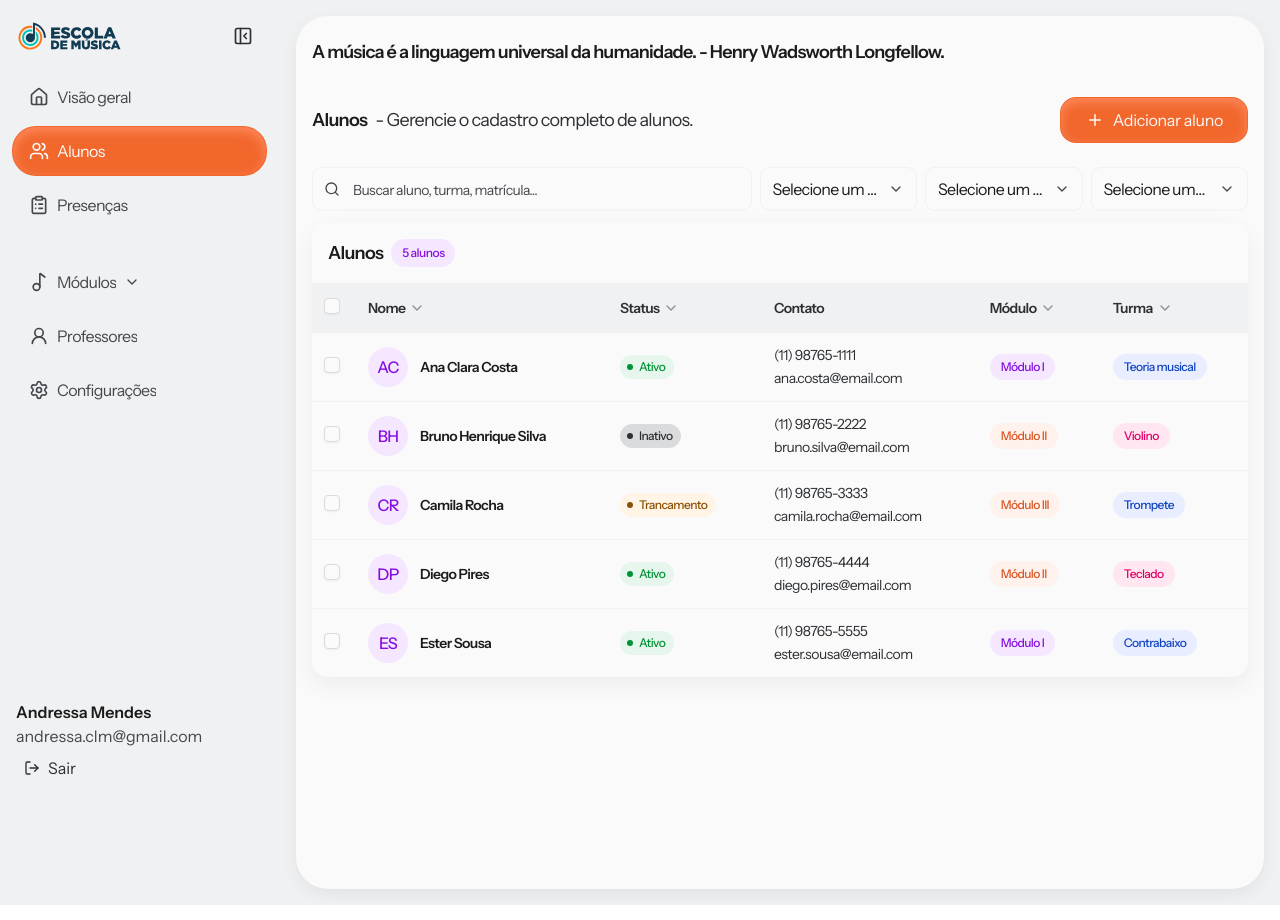
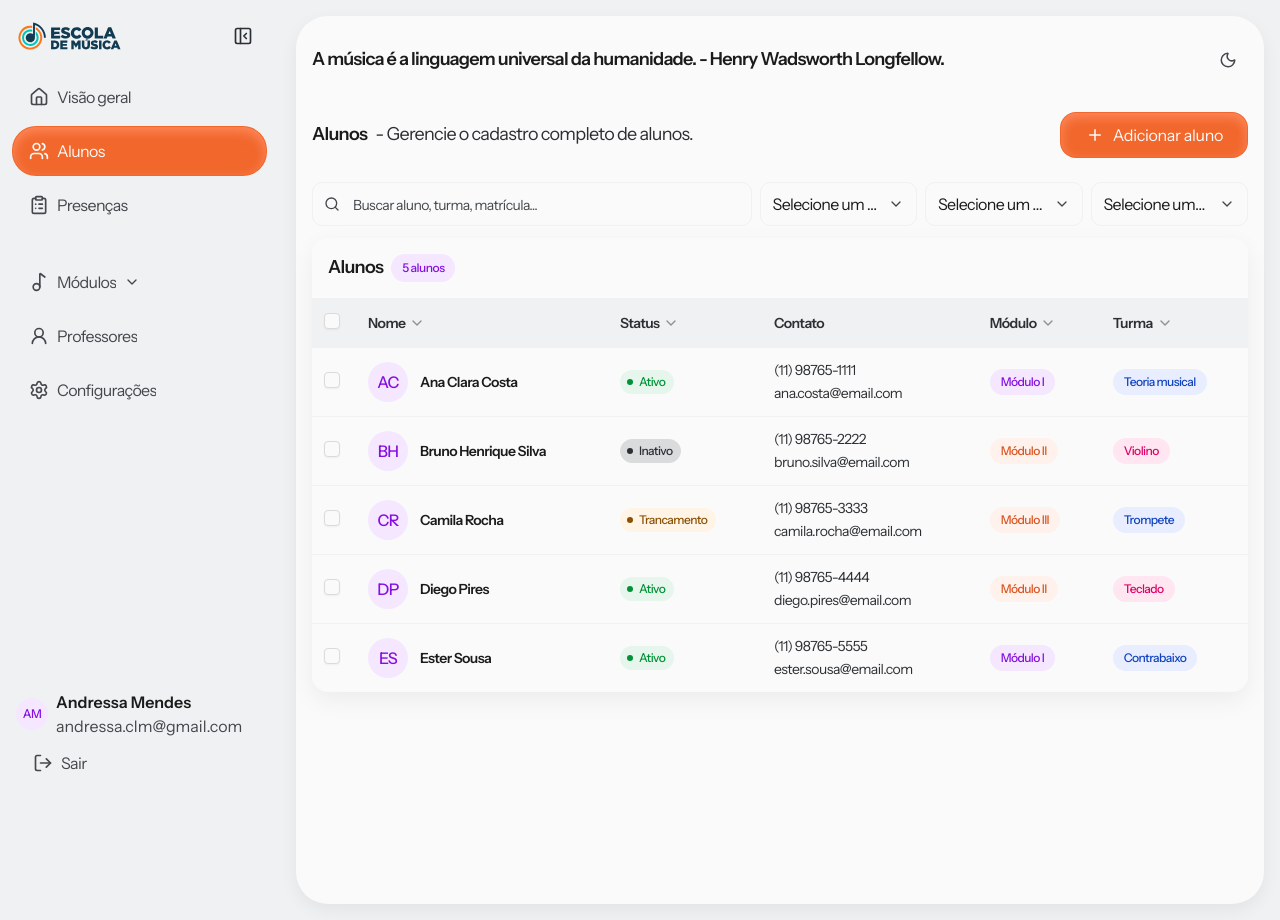
Before and after one commit to AndressaMendess/clm-gestao-2.0, a Next.js app: page /students in a window 1280 px wide. Built offline with nearby package versions, Linux system fonts and the light colour scheme.

Commit message:
feat: update sidebar nav tooltip and add password input

```diff
--- a/src/components/ui/input/index.tsx
+++ b/src/components/ui/input/index.tsx
@@ -7,3 +7,5 @@ export { CepInput, CpfInput, PhoneInput, RgInput } from "./masked-inputs";
 export type { MaskedInputProps } from "./masked-inputs";
 export { SearchInput } from "./search-input";
 export type { SearchInputProps } from "./search-input";
+export { PasswordInput } from "./password-input";
+export type { PasswordInputProps } from "./password-input";
--- /dev/null
+++ b/src/components/ui/input/password-input.tsx
@@ -0,0 +1,67 @@
+"use client";
+
+import { Eye, EyeOff } from "lucide-react";
+import { forwardRef, useId, useState } from "react";
+import { cx } from "@/lib/cx";
+import { Input } from "./input.base";
+import { getInputHelperStyles, inputFieldWrapperStyles } from "./input.styles";
+import type { InputProps } from "./input.types";
+
+export type PasswordInputProps = Omit<InputProps, "type"> & {
+  hidePasswordAriaLabel?: string;
+  showPasswordAriaLabel?: string;
+};
+
+export const PasswordInput = forwardRef<HTMLInputElement, PasswordInputProps>(function PasswordInput(
+  {
+    className,
+    helperText,
+    helperTone,
+    hidePasswordAriaLabel = "Ocultar senha",
+    id,
+    showPasswordAriaLabel = "Mostrar senha",
+    tone,
+    wrapperClassName,
+    ...props
+  },
+  ref,
+) {
+  const [isVisible, setIsVisible] = useState(false);
+  const generatedId = useId();
+  const inputId = id ?? generatedId;
+  const helperId = helperText ? `${inputId}-helper` : undefined;
+  const describedBy = [props["aria-describedby"], helperId].filter(Boolean).join(" ") || undefined;
+  const resolvedTone = tone ?? helperTone ?? "default";
+
+  return (
+    <div className={cx(inputFieldWrapperStyles, wrapperClassName)}>
+      <div className="relative">
+        <Input
+          {...props}
+          aria-describedby={describedBy}
+          className={cx("pr-10", className)}
+          helperText={undefined}
+          id={inputId}
+          ref={ref}
+          tone={resolvedTone}
+          type={isVisible ? "text" : "password"}
+        />
+
+        <button
+          aria-label={isVisible ? hidePasswordAriaLabel : showPasswordAriaLabel}
+          className="absolute right-3 top-1/2 inline-flex h-6 w-6 -translate-y-1/2 items-center justify-center rounded-full text-[var(--content-tertiary)] transition-colors hover:text-[var(--content-primary)] focus-visible:outline-none focus-visible:ring-2 focus-visible:ring-[var(--button-focus-ring)]"
+          onClick={() => setIsVisible((currentValue) => !currentValue)}
+          type="button"
+        >
+          {isVisible ? <EyeOff className="h-4 w-4" /> : <Eye className="h-4 w-4" />}
+        </button>
+      </div>
+
+      {helperText ? (
+        <p className={getInputHelperStyles(resolvedTone)} id={helperId}>
+          {helperText}
+        </p>
+      ) : null}
+    </div>
+  );
+});
--- a/src/components/ui/nav-item/index.tsx
+++ b/src/components/ui/nav-item/index.tsx
@@ -1,5 +1,6 @@
 import { ChevronDown } from "lucide-react";
 import { cx } from "@/lib/cx";
+import { Tooltip } from "../tooltip";
 import { getNavItemStyles, navItemLabelStyles } from "./nav-item.styles";
 import type { NavItemProps } from "./nav-item.types";
 
@@ -18,9 +19,7 @@ export function NavItem({
   variant = "simple",
 }: NavItemProps) {
   const isCollapsedVariant = variant === "simple-collapsed" || variant === "composite-collapsed";
-
-  return (
-    <div className="w-full">
+  const buttonElement = (
     <button
       aria-label={ariaLabel ?? (isCollapsedVariant || !showLabel ? label : undefined)}
       aria-controls={ariaControls}
@@ -36,6 +35,11 @@ export function NavItem({
         <ChevronDown className={cx("ml-auto h-4 w-4 transition-transform", ariaExpanded ? "rotate-180" : "rotate-0")} />
       ) : null}
     </button>
+  );
+
+  return (
+    <div className="w-full">
+      {isCollapsedVariant ? <Tooltip content={label}>{buttonElement}</Tooltip> : buttonElement}
       {variant === "composite" && children ? <div className="mt-1 pl-4">{children}</div> : null}
     </div>
   );
--- a/src/components/ui/nav-item/nav-item.styles.ts
+++ b/src/components/ui/nav-item/nav-item.styles.ts
@@ -7,8 +7,8 @@ const navItemVariantStyles: Record<NavItemVariant, string> = {
   simple: "px-4 py-3",
   composite: "px-4 py-3",
   subitem: "px-4 py-3",
-  "simple-collapsed": "justify-center px-0 py-4",
-  "composite-collapsed": "justify-center px-0 py-4",
+  "simple-collapsed": "min-w-16 justify-center px-0 py-4",
+  "composite-collapsed": "min-w-16 justify-center px-0 py-4",
 };
 
 const defaultStateStyles: Record<NavItemState, string> = {
--- a/src/components/ui/sidebar/index.tsx
+++ b/src/components/ui/sidebar/index.tsx
@@ -16,6 +16,7 @@ import {
 import Image from "next/image";
 import { useMemo, useState } from "react";
 import { cx } from "@/lib/cx";
+import { Avatar } from "../avatar";
 import { NavItem } from "../nav-item";
 import {
   getSidebarOverlayStateStyles,
@@ -26,7 +27,6 @@ import {
   sidebarFooterStyles,
   sidebarHeaderStyles,
   sidebarIconButtonStyles,
-  sidebarLogoutStyles,
   sidebarModulesListStyles,
   sidebarNavBlocksStyles,
   sidebarNavStyles,
@@ -232,16 +232,25 @@ export function Sidebar({
 
         <footer className={sidebarFooterStyles}>
           {showLabels ? (
-            <div>
-              <p className={sidebarUserNameStyles}>{user.name}</p>
-              <p className={sidebarUserEmailStyles}>{user.email}</p>
+            <div className="flex items-center gap-2">
+              <Avatar name={user.name} size="sm" />
+              <div className="min-w-0">
+                <p className={sidebarUserNameStyles}>{user.name}</p>
+                <p className={sidebarUserEmailStyles}>{user.email}</p>
+              </div>
             </div>
           ) : null}
 
-          <button aria-label="Sair" className={sidebarLogoutStyles} onClick={onLogout} type="button">
-            <LogOut className="h-4 w-4 shrink-0" />
-            {showLabels ? <span>Sair</span> : null}
-          </button>
+          <div className="mt-3">
+            <NavItem
+              icon={LogOut}
+              label="Sair"
+              onClick={onLogout}
+              showLabel={showLabels}
+              state="inactive"
+              variant={showLabels ? "simple" : "simple-collapsed"}
+            />
+          </div>
         </footer>
       </aside>
 
--- a/src/components/ui/sidebar/sidebar.styles.ts
+++ b/src/components/ui/sidebar/sidebar.styles.ts
@@ -8,7 +8,7 @@ export function getSidebarOverlayStateStyles(open: boolean): string {
 }
 
 export const sidebarShellStyles =
-  "z-50 flex h-screen w-[280px] shrink-0 flex-col border-r border-[var(--border-primary)] bg-[var(--background-secondary)] transition-[width,transform] duration-200";
+  "z-50 flex h-screen w-[280px] shrink-0 flex-col overflow-visible border-r border-[var(--border-primary)] bg-[var(--background-secondary)] transition-[width,transform] duration-200";
 
 export function getSidebarStateStyles(collapsed: boolean, open: boolean): string {
   return cx(
@@ -28,7 +28,7 @@ export const sidebarBrandTextStyles =
 export const sidebarIconButtonStyles =
   "inline-flex h-10 w-10 items-center justify-center rounded-[10px] border border-[var(--border-primary)] text-[var(--content-secondary)] transition-colors hover:bg-[var(--background-primary)] focus-visible:outline-none focus-visible:ring-2 focus-visible:ring-[var(--button-focus-ring)] focus-visible:ring-offset-2";
 
-export const sidebarContentStyles = "flex flex-1 flex-col overflow-y-auto px-3 pb-3";
+export const sidebarContentStyles = "flex flex-1 flex-col overflow-x-visible overflow-y-auto px-3 pb-3";
 export const sidebarNavStyles = "flex flex-col gap-1";
 export const sidebarNavBlocksStyles = "flex flex-col gap-5";
 
@@ -45,5 +45,3 @@ export const sidebarUserNameStyles =
   "truncate text-[var(--content-primary)] [font-size:var(--typography-body-medium-font-size)] [line-height:var(--typography-body-medium-line-height)] [font-weight:600]";
 export const sidebarUserEmailStyles =
   "truncate text-[var(--content-tertiary)] [font-size:var(--typography-body-small-font-size)] [line-height:var(--typography-body-small-line-height)]";
-export const sidebarLogoutStyles =
-  "mt-3 inline-flex w-full items-center gap-2 rounded-lg px-2 py-2 text-[var(--content-secondary)] transition-colors hover:bg-[var(--background-primary)] hover:text-[var(--content-primary)] focus-visible:outline-none focus-visible:ring-2 focus-visible:ring-[var(--button-focus-ring)] focus-visible:ring-offset-2";
--- a/src/components/ui/topbar/index.tsx
+++ b/src/components/ui/topbar/index.tsx
@@ -1,6 +1,13 @@
-import { Menu } from "lucide-react";
+"use client";
+
+import { Menu, Moon, Sun } from "lucide-react";
 import Image from "next/image";
+import { useEffect, useMemo, useState } from "react";
+import { tokens } from "../../../../design-system/tokens";
+import { IconButton } from "../button";
 import {
+  topbarActionsStyles,
+  topbarDesktopGroupStyles,
   topbarMenuButtonStyles,
   topbarMobileGroupStyles,
   topbarQuoteStyles,
@@ -8,14 +15,47 @@ import {
 } from "./topbar.styles";
 import type { TopbarProps } from "./topbar.types";
 
+const THEME_STORAGE_KEY = "clm-theme";
+const darkThemeClass = "dark";
+
 export function Topbar({ onMenuClick, showMenuButton = true }: TopbarProps) {
+  const availableThemes = useMemo(
+    () => Object.keys(tokens.colors.semantic.background.primary) as Array<"light" | "dark">,
+    [],
+  );
+  const [theme, setTheme] = useState<"light" | "dark">("light");
+
+  useEffect(() => {
+    const root = document.documentElement;
+    const storedTheme = localStorage.getItem(THEME_STORAGE_KEY);
+    const storedThemeIsValid = storedTheme && availableThemes.includes(storedTheme as "light" | "dark");
+    const systemPrefersDark = window.matchMedia("(prefers-color-scheme: dark)").matches;
+
+    const initialTheme = storedThemeIsValid
+      ? (storedTheme as "light" | "dark")
+      : systemPrefersDark
+        ? "dark"
+        : "light";
+
+    root.classList.toggle(darkThemeClass, initialTheme === "dark");
+    setTheme(initialTheme);
+  }, [availableThemes]);
+
+  function handleToggleTheme() {
+    const root = document.documentElement;
+    const nextTheme = theme === "dark" ? "light" : "dark";
+
+    root.classList.toggle(darkThemeClass, nextTheme === "dark");
+    localStorage.setItem(THEME_STORAGE_KEY, nextTheme);
+    setTheme(nextTheme);
+  }
+
   return (
     <header className={topbarRootStyles}>
-      <p className={topbarQuoteStyles}>
-        A música é a linguagem universal da humanidade. - Henry Wadsworth Longfellow.
-      </p>
+      <p className={topbarQuoteStyles}>A música é a linguagem universal da humanidade. - Henry Wadsworth Longfellow.</p>
 
       <div className={topbarMobileGroupStyles}>
+        <div className={topbarActionsStyles}>
           {showMenuButton ? (
             <button
               aria-label="Abrir menu"
@@ -25,11 +65,24 @@ export function Topbar({ onMenuClick, showMenuButton = true }: TopbarProps) {
             >
               <Menu className="h-5 w-5" />
             </button>
-        ) : (
-          <span />
-        )}
+          ) : null}
+
+          <IconButton
+            icon={theme === "dark" ? Sun : Moon}
+            label={theme === "dark" ? "Ativar tema claro" : "Ativar tema escuro"}
+            onClick={handleToggleTheme}
+          />
+        </div>
 
         <Image alt="CLM Gestão" className="h-8 w-auto object-contain" height={33} src="/images/clm-logo.svg" width={110} />
+      </div>
+
+      <div className={topbarDesktopGroupStyles}>
+        <IconButton
+          icon={theme === "dark" ? Sun : Moon}
+          label={theme === "dark" ? "Ativar tema claro" : "Ativar tema escuro"}
+          onClick={handleToggleTheme}
+        />
       </div>
     </header>
   );
--- a/src/components/ui/topbar/topbar.styles.ts
+++ b/src/components/ui/topbar/topbar.styles.ts
@@ -5,6 +5,9 @@ export const topbarQuoteStyles =
   "hidden text-[var(--content-primary)] [font-size:var(--typography-body-x-large-semibold-font-size)] [line-height:var(--typography-body-x-large-semibold-line-height)] [font-weight:var(--typography-body-x-large-semibold-font-weight)] [letter-spacing:var(--typography-body-x-large-semibold-letter-spacing)] lg:block";
 
 export const topbarMobileGroupStyles = "flex w-full items-center justify-between lg:hidden";
+export const topbarDesktopGroupStyles = "hidden items-center gap-2 lg:flex";
+
+export const topbarActionsStyles = "flex items-center gap-2";
 
 export const topbarMenuButtonStyles =
   "inline-flex h-10 w-10 items-center justify-center rounded-[10px] border border-[var(--border-primary)] text-[var(--content-primary)]";
```
Lines whose indentation alone changed are shown as unchanged.
